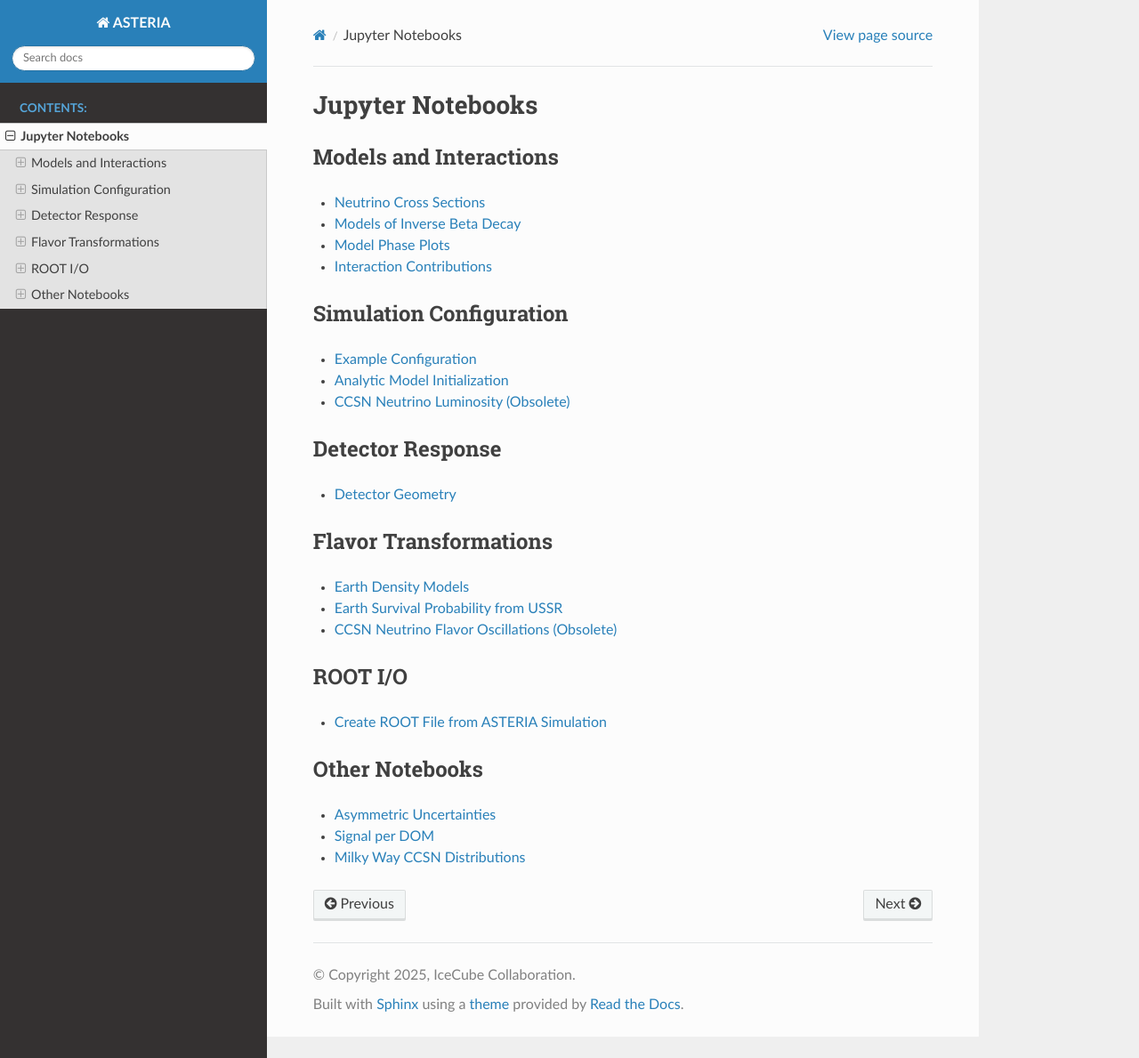
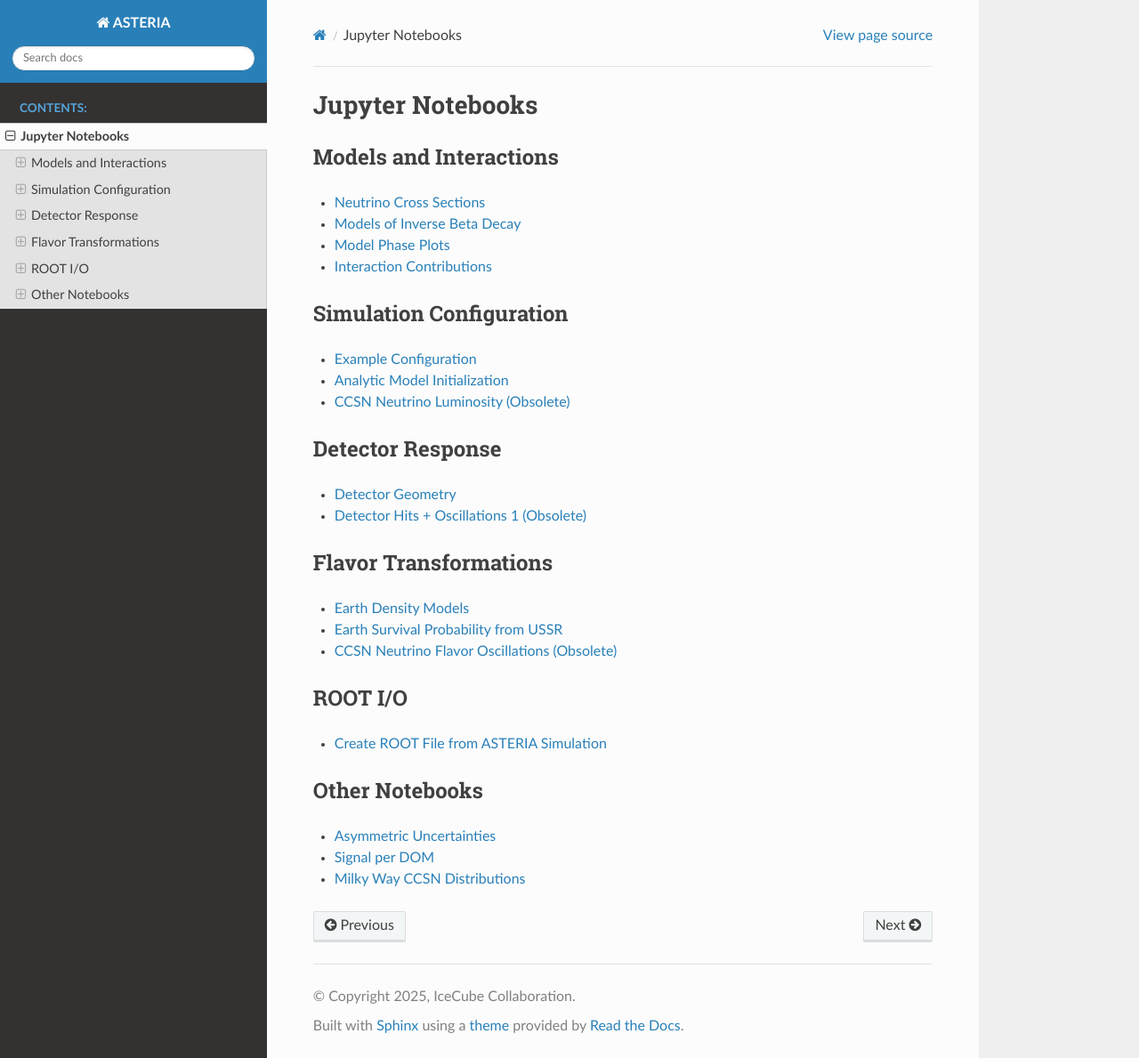
Before and after one commit to icecube/ASTERIA, a Sphinx documentation site: the page built from docs/source/notebooks.rst, in a window 1280 px wide and 1189 px high. Shown: the whole window at 89% size. Built offline with Sphinx 7.4.7 and the Read the Docs theme 3.1.0, drawn with Linux system fonts in a browser that asks for light colours.

Commit message:
Add nb to toctree and eliminate warning.

```diff
--- a/docs/source/notebooks.rst
+++ b/docs/source/notebooks.rst
@@ -30,6 +30,7 @@ Detector Response
     :glob:
 
     nb/detector.ipynb
+    nb/detector_hits.ipynb
 
 Flavor Transformations
 ----------------------
```
